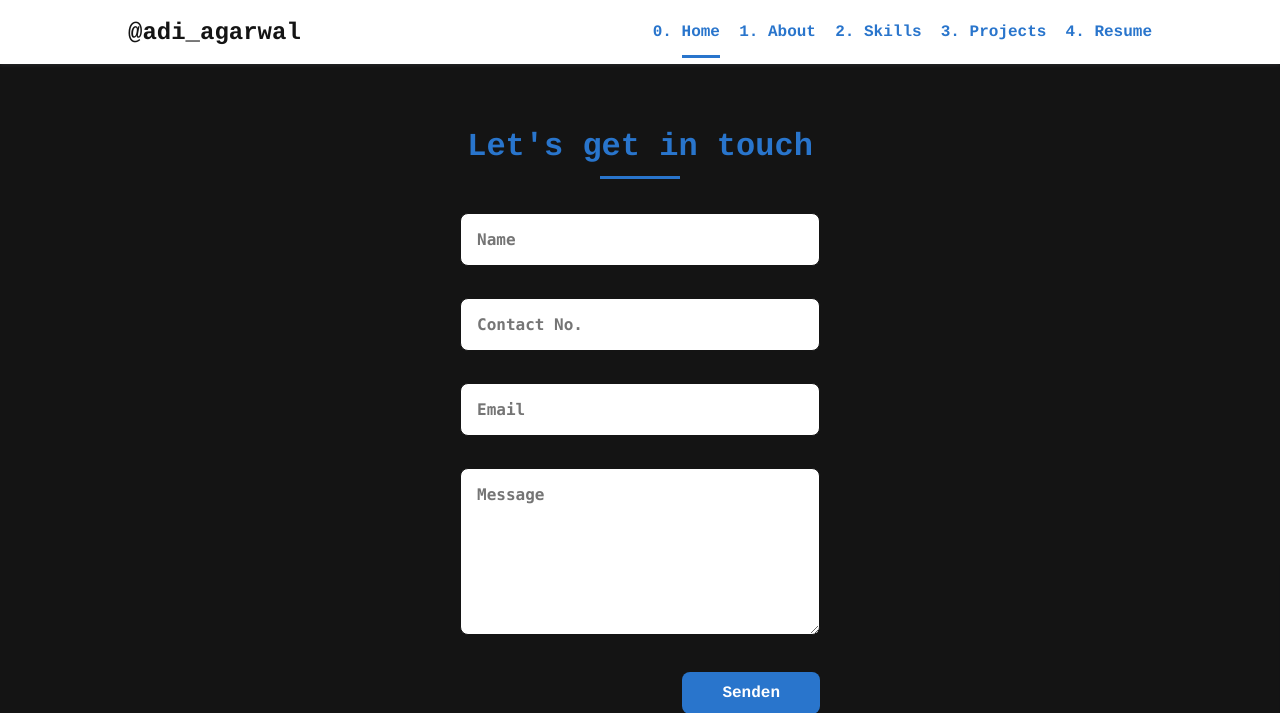
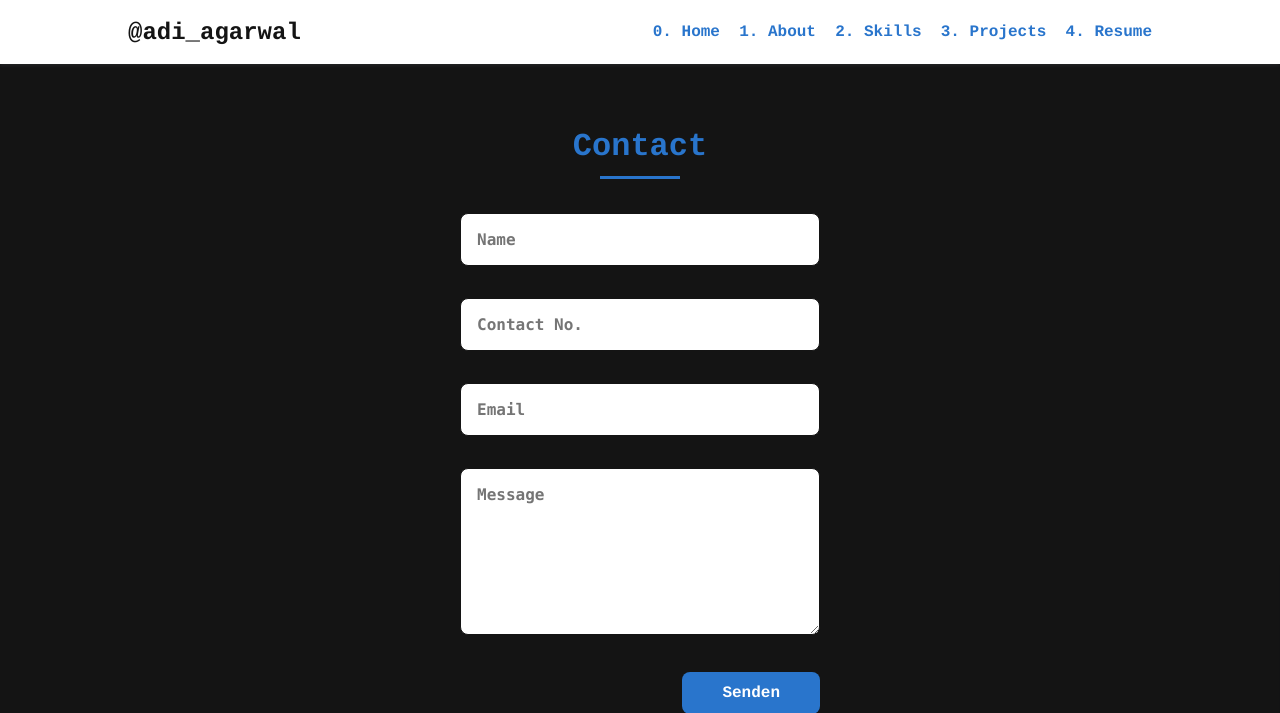
Before and after one commit to adiagarwalrock/adiagarwalrock, a Flask app: page /contact in a window 1280 px wide. Shown: the top 713 px of the page. Run offline with Flask 2, Linux system fonts and the light colour scheme; some libraries are stand-ins or nearby versions; some web fonts are replaced.

Commit message:
beautify code- removed unecessary comments

```diff
--- a/templates/contact.html
+++ b/templates/contact.html
@@ -1,4 +1,5 @@
 {% extends 'base.html' %}
+{% set active_item = 'contact' %}
 
 {% block head %}
 
@@ -10,27 +11,19 @@
 {% block body %}
 
 <section class="contact section" id="contact">
-    <h2 class="section-title">Let's get in touch</h2>
+    <h2 class="section-title">Contact</h2>
     <div class="contact__container bd-grid">
 
-            <form action="/contact" method="post" class="contact__form">
-                <input name="name" type="text" placeholder="Name" id="name" maxlength="50" class="contact__input" required>
-                <input name="contact" type="text" placeholder="Contact No." maxlength="15" id="contact" class="contact__input">
-                <input name="email" type="mail" placeholder="Email" id="email" maxlength="50" class="contact__input" required>
-                <textarea name="message" name="" placeholder="Message" id="message" maxlength="100" cols="0" rows="7" class="contact__input" required></textarea>
-                <input type="submit" value="Senden" class="contact__button button">
-            </form>
-
-    <center>
-        <!-- <iframe
-            src="https://docs.google.com/forms/d/e/1FAIpQLSdhaeFLSxmIkcokGg7isdgm0IV4Vbg0mr3B4iJ2T3S9l3HkMA/viewform?embedded=true"
-            width="400" height="750" frameborder="0" marginheight="0" marginwidth="0">Loading…</iframe> -->
-
-        <!-- <iframe width="450px" height="1150px"
-            src="https://forms.office.com/Pages/ResponsePage.aspx?id=DQSIkWdsW0yxEjajBLZtrQAAAAAAAAAAAAO__cfywgFUOUNCT0NRSTFMRDBRVjJNNEpMMkVSRFBPWS4u&embed=true"
-            frameborder="0" marginwidth="0" marginheight="0"
-            style="border: none; max-width:100%; max-height:100%"> </iframe> -->
-    </center>
+        <form action="/contact" method="post" class="contact__form">
+            <input name="name" type="text" placeholder="Name" id="name" maxlength="50" class="contact__input" required>
+            <input name="contact" type="text" placeholder="Contact No." maxlength="15" id="contact"
+                class="contact__input">
+            <input name="email" type="mail" placeholder="Email" id="email" maxlength="50" class="contact__input"
+                required>
+            <textarea name="message" name="" placeholder="Message" id="message" maxlength="100" cols="0" rows="7"
+                class="contact__input" required></textarea>
+            <input type="submit" value="Senden" class="contact__button button">
+        </form>
 
 </section>
 
```
